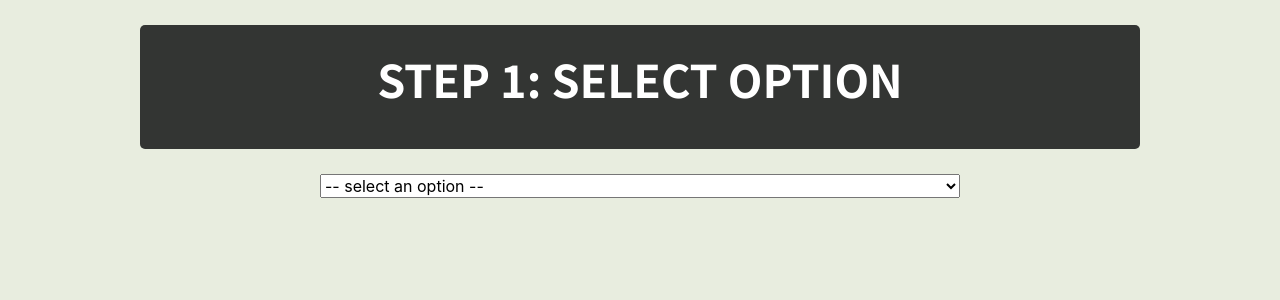
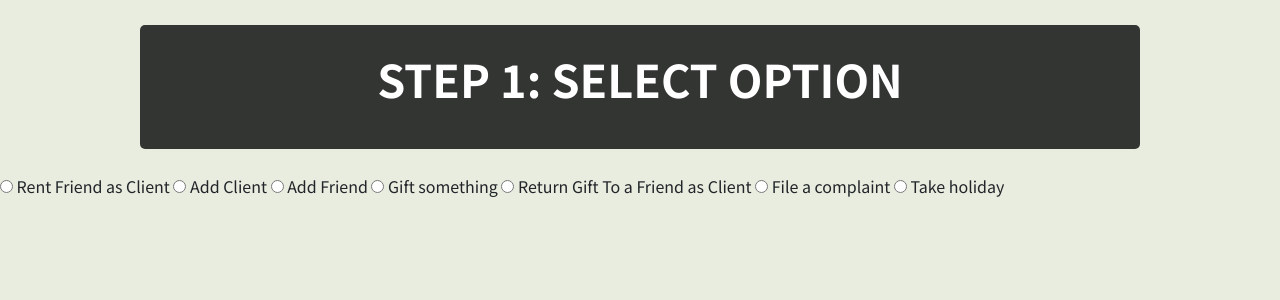
Before and after one commit to sophmintaii/databases_project_friends_renting, a Flask app: page /actions in a window 1280 px wide. Shown: the top 300 px of the page. Run offline with Flask 2, Linux system fonts and the light colour scheme; data that the repository does not hold is empty; some libraries are stand-ins or nearby versions.

Commit message:
Update actions.html

```diff
--- a/templates/actions.html
+++ b/templates/actions.html
@@ -19,7 +19,7 @@
     </style>
     <script>
         $(document).ready(function(){
-            $('option[type="radio"]').click(function(){
+            $('input[type="radio"]').click(function(){
                 var inputValue = $(this).attr("value");
                 var targetBox = $("." + inputValue);
                 $(".box").not(targetBox).hide();
@@ -32,16 +32,16 @@
     <div class="header">
         <p class="tooltips">Step 1: Select option</p>
     </div>
-    <select href="custom.css" class="form-select select-action" aria-label="Default select example" style="margin-left: 25%; margin-right: 10%; width: 50%;">
-        <option type="radio" class="select-option" disabled="" selected=""> -- select an option -- </option>
-        <option type="radio" class="select-option" value="rent_friend">Rent Friend as Client</option>
-        <option type="radio" class="select-option" value="add_client">Add Client</option>
-        <option type="radio" class="select-option" value="add_friend">Add Friend</option>
-        <option type="radio" class="select-option" value="gift_something">Gift something</option>
-        <option type="radio" class="select-option" value="return_gift">Return Gift To a Friend as Client</option>
-        <option type="radio" class="select-option" value="file_complaint">File a complaint</option>
-        <option type="radio" class="select-option" value="take_holiday">Take holiday</option>
-    </select>
+    <div>
+        <label><input type="radio" name="colorRadio" value="rent_friend"> Rent Friend as Client</label>
+        <label><input type="radio" name="colorRadio" value="add_client"> Add Client</label>
+        <label><input type="radio" name="colorRadio" value="add_friend"> Add Friend</label>
+        <label><input type="radio" name="colorRadio" value="gift_something"> Gift something</label>
+        <label><input type="radio" name="colorRadio" value="return_gift"> Return Gift To a Friend as Client</label>
+        <label><input type="radio" name="colorRadio" value="file_complaint"> File a complaint</label>
+        <label><input type="radio" name="colorRadio" value="take_holiday"> Take holiday</label>
+    </div>
+
 
     <form class="rent_friend red box" action="/handle_action" method="POST">
         <div class="options">
@@ -49,8 +49,9 @@
                 <p class="tooltips">Step 2: Enter details</p>
             </div>
             <h3 class="custom_query_desc">
-                Enter friend rent details
-            </h3>
+                        Enter friend rent details
+                    </h3>
+
             <div class="form-group">
                 <label>Who is renting?</label>
                 <select class="form-control" name="client_id">
@@ -58,10 +59,10 @@
                         <option value="{{ client_id }}">{{ name + " " + surname }}</option>
                     {% endfor %}
                 </select>
-                <label style="padding-top: 10px" >Choose friends you want to rent:</label>
-                <ul style=" list-style-type: none;">
+                <label>Choose friends you want to rent:</label>
+                <ul>
                 {% for friend_id, desc, name, surname in rent_friends_data %}
-                    <li style="padding-top: 5px;"><label><input type="checkbox" name="rented_friend" value="{{ friend_id }}">{{" " + name + " " + surname }}  |  {{ desc }}</label></li>
+                    <li><label><input type="checkbox" name="rented_friend" value="{{ friend_id }}">{{ name + " " + surname }}  |  {{ desc }}</label></li>
                 {% endfor %}
                 </ul>
 
```
